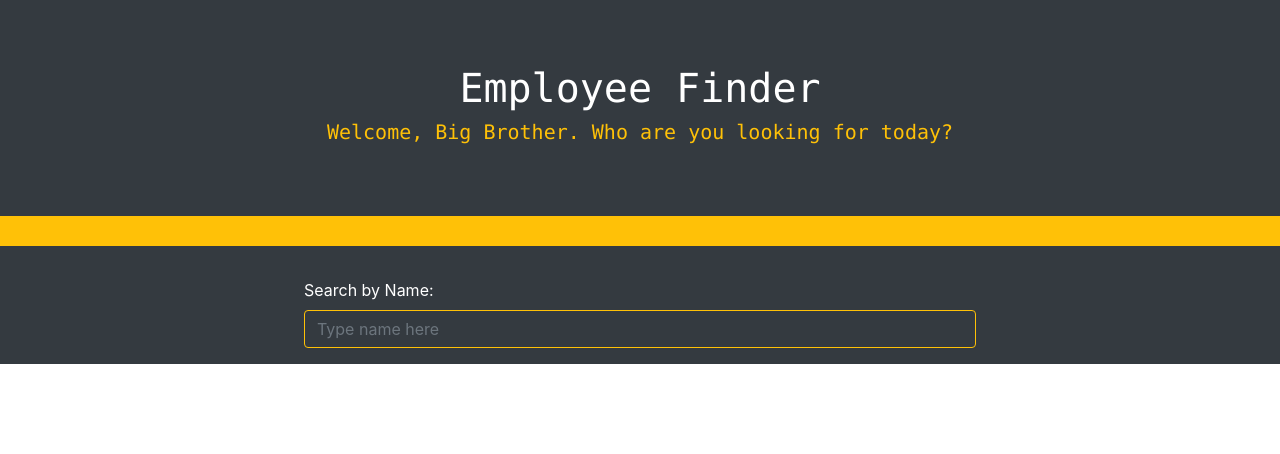
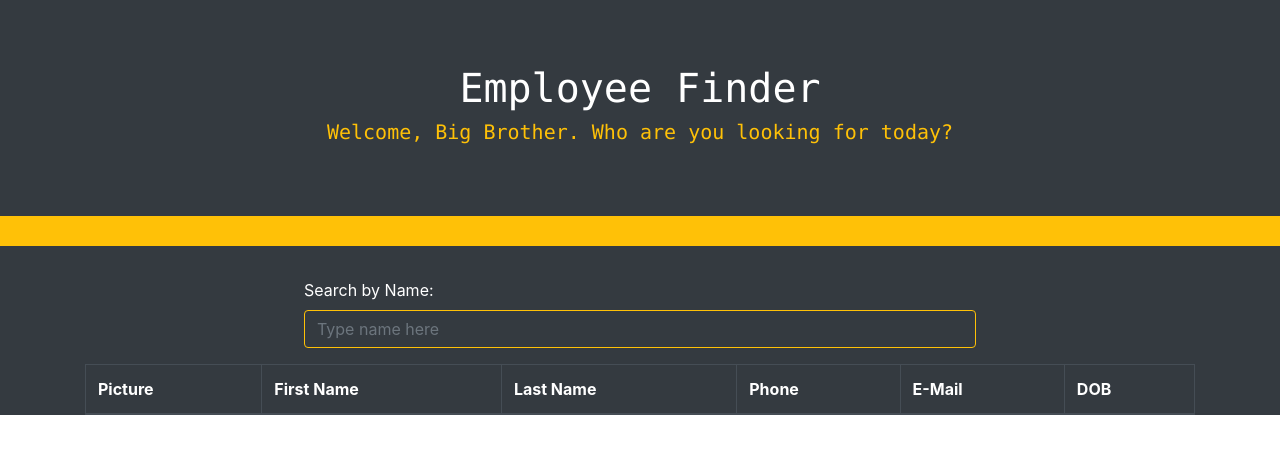
Before and after one commit to hdezbriant/Employee-Finder, a React (Create React App) app: page / in a window 1280 px wide. Shown: the top 454 px of the page. Built offline with nearby package versions, Linux system fonts and the light colour scheme.

Commit message:
added table to render

```diff
--- a/src/App.js
+++ b/src/App.js
@@ -2,12 +2,14 @@ import React from "react";
 import Header from "./components/Header";
 import Wrapper from "./components/Wrapper";
 import Search from "./components/Search";
+import EmpTable from "./components/Table";
 
 function App() {
   return (
     <Wrapper>
       <Header />
       <Search />
+      <EmpTable />
     </Wrapper>
   );
 }
```
